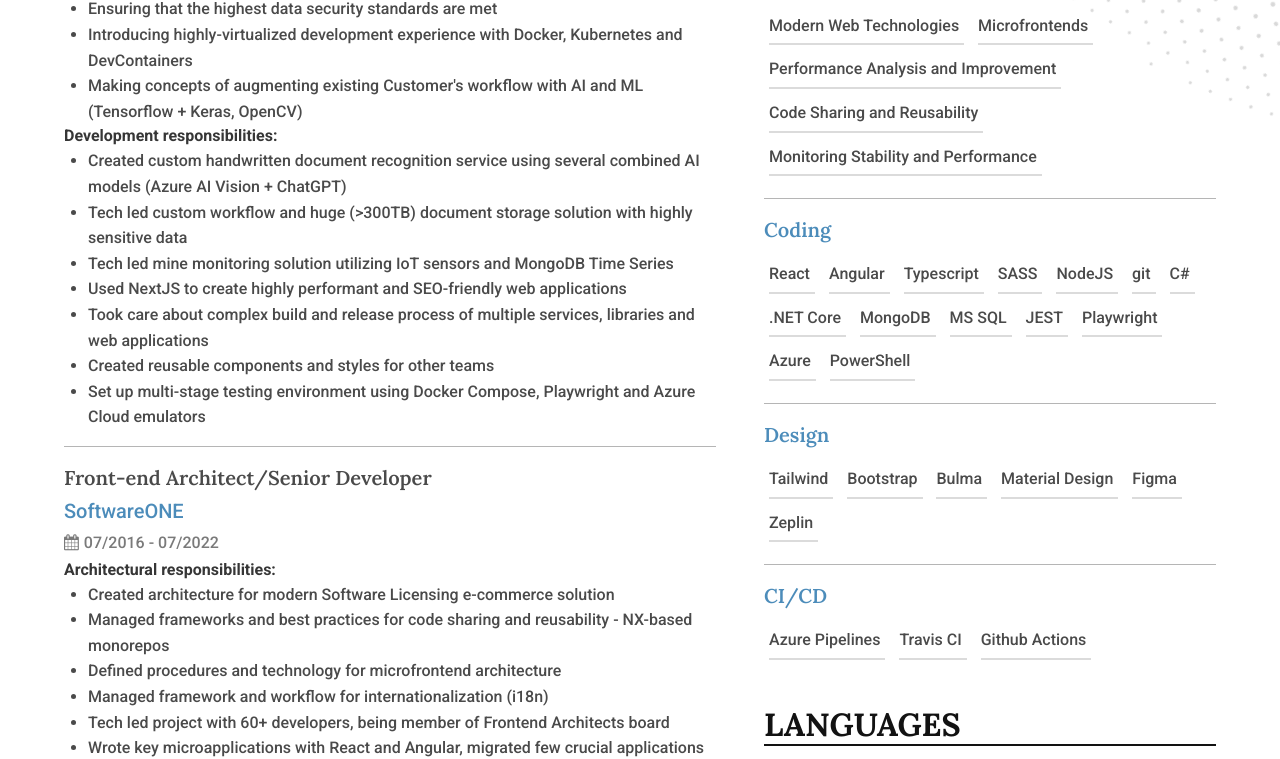
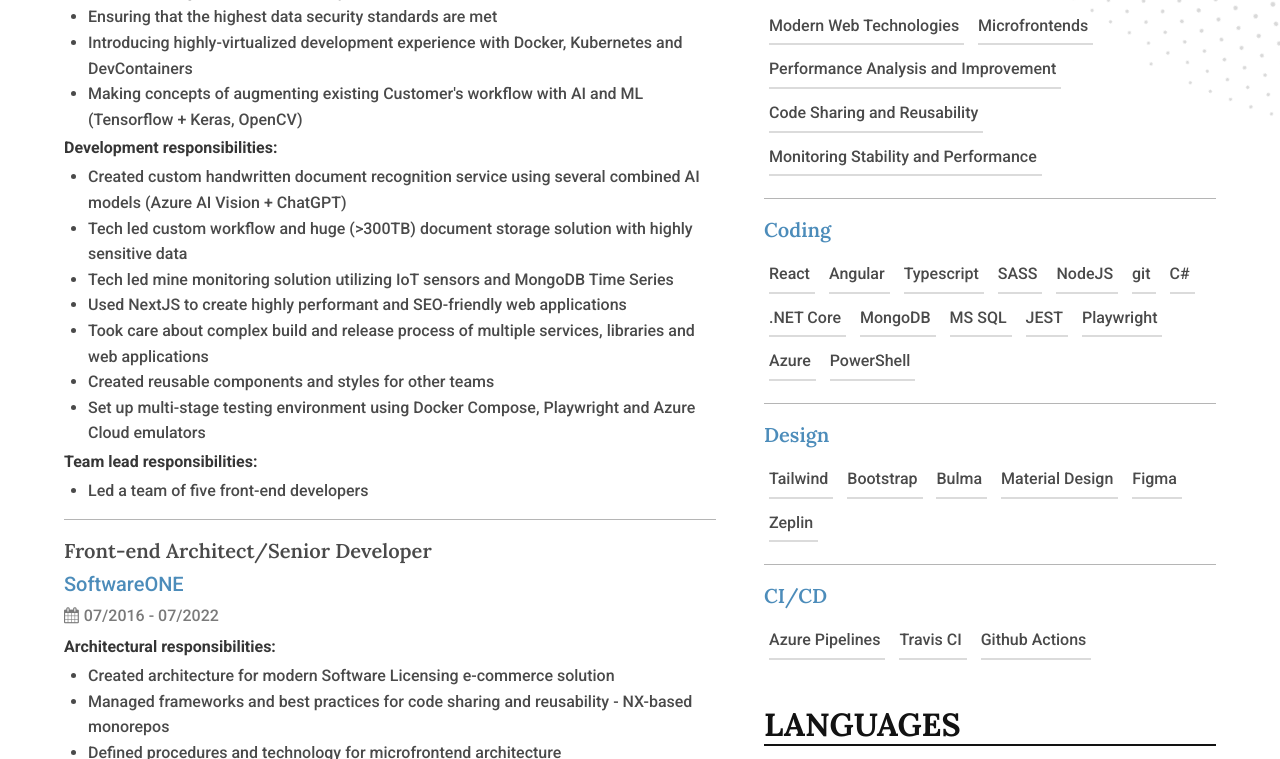
Before and after one commit to orkisz/cv, a website: page index.html in a window 1280 px wide. Shown: the part 498-1257 px from the top of the page. Drawn offline with nearby package versions, Linux system fonts and the light colour scheme; files that its build step writes are made by us from their sources.

Commit message:
add team-lead skills

```diff
--- a/css/style.scss
+++ b/css/style.scss
@@ -90,6 +90,11 @@ time {
 
 i.fa {
   margin-right: 5px;
+}
+
+strong:has(+ ul) {
+  display: inline-block;
+  margin-block: .25rem;
 }
 
 ul {
--- a/index.html
+++ b/index.html
@@ -112,6 +112,10 @@
             </li>
             <li>Created reusable components and styles for other teams</li>
             <li>Set up multi-stage testing environment using Docker Compose, Playwright and Azure Cloud emulators</li>
+          </ul>
+          <strong>Team lead responsibilities:</strong>
+          <ul>
+            <li>Led a team of five front-end developers</li>
           </ul>
           <h4>Front-end Architect/Senior Developer</h4>
           <h5><a href="https://www.linkedin.com/company/softwareone/" target="_blank">SoftwareONE</a></h5>
--- a/package.json
+++ b/package.json
@@ -22,7 +22,7 @@
     "concurrently": "7.3.0",
     "live-server": "^1.2.2",
     "sass": "1.54.0",
-    "postcss": "^8.3.8",
+    "postcss": "^8.5.23",
     "postcss-cli": "^9.0.1"
   }
 }
```
Also changed, not shown: 1 other file.
